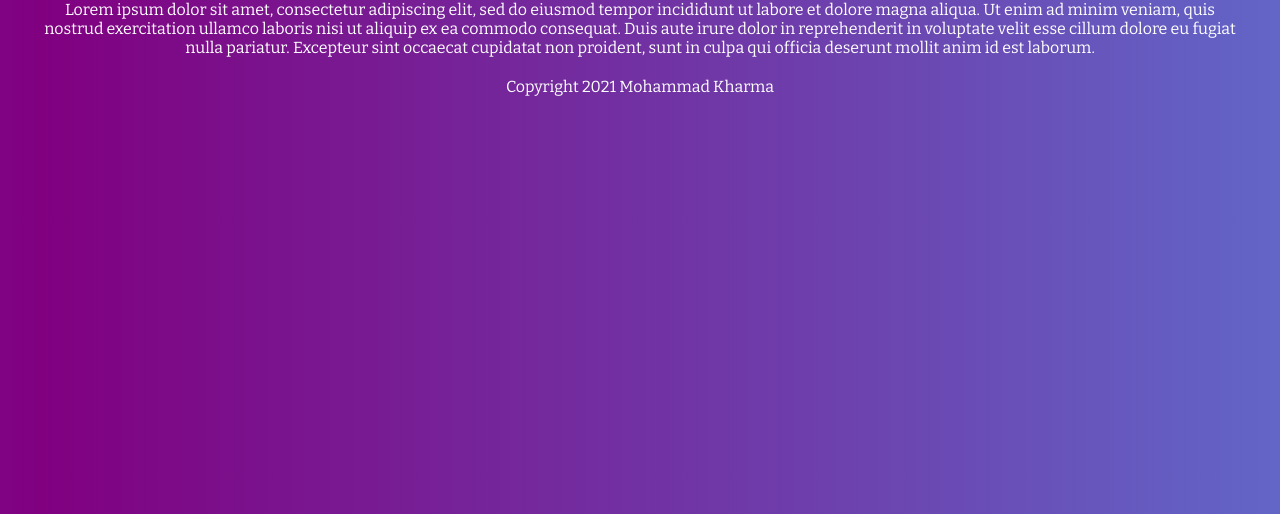
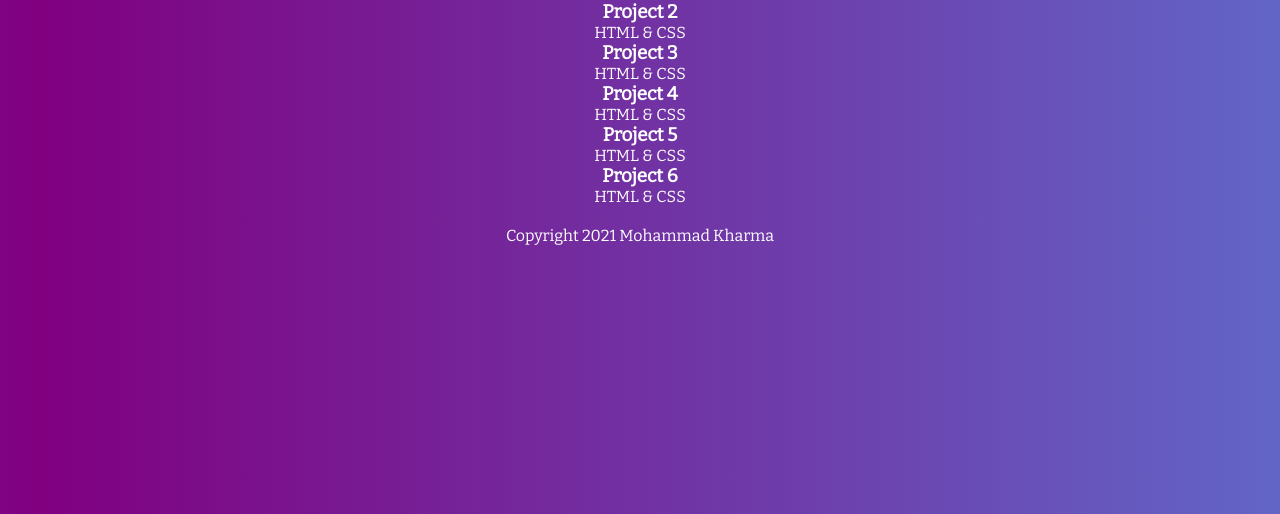
Before and after one commit to mohammadkharma/Portfolio-2021, a Gatsby site: page /projects in a window 1280 px wide. Shown: the part 286-800 px from the top of the page. Built offline with nearby package versions, Linux system fonts and the light colour scheme; Gatsby itself is replaced by a stand-in of ours.

Commit message:
fetched data from the md pjorects filese

```diff
--- a/src/pages/projects/index.js
+++ b/src/pages/projects/index.js
@@ -1,23 +1,41 @@
+import { graphql, Link } from "gatsby"
 import React from "react"
 import Layout from "../../components/Layout"
 import * as styles from "../../styles/projects.module.css"
 
-export default function Projects() {
+export default function Projects({ data }) {
+  const projects = data.allMarkdownRemark.nodes
   return (
     <Layout>
       <div className={styles.projects}>
         <h2>Projects</h2>
         <h3>& websites I've created</h3>
-        <p>
-          Lorem ipsum dolor sit amet, consectetur adipiscing elit, sed do
-          eiusmod tempor incididunt ut labore et dolore magna aliqua. Ut enim ad
-          minim veniam, quis nostrud exercitation ullamco laboris nisi ut
-          aliquip ex ea commodo consequat. Duis aute irure dolor in
-          reprehenderit in voluptate velit esse cillum dolore eu fugiat nulla
-          pariatur. Excepteur sint occaecat cupidatat non proident, sunt in
-          culpa qui officia deserunt mollit anim id est laborum.
-        </p>
+        <div>
+          {projects.map(project => (
+            <Link to={"/projects" + project.frontmatter.slug} key={project.id}>
+              <div>
+                <h3>{project.frontmatter.title}</h3>
+                <p>{project.frontmatter.stack}</p>
+              </div>
+            </Link>
+          ))}
+        </div>
       </div>
     </Layout>
   )
 }
+
+export const query = graphql`
+  query ProjectsPage {
+    allMarkdownRemark {
+      nodes {
+        frontmatter {
+          slug
+          stack
+          title
+        }
+        id
+      }
+    }
+  }
+`
```
